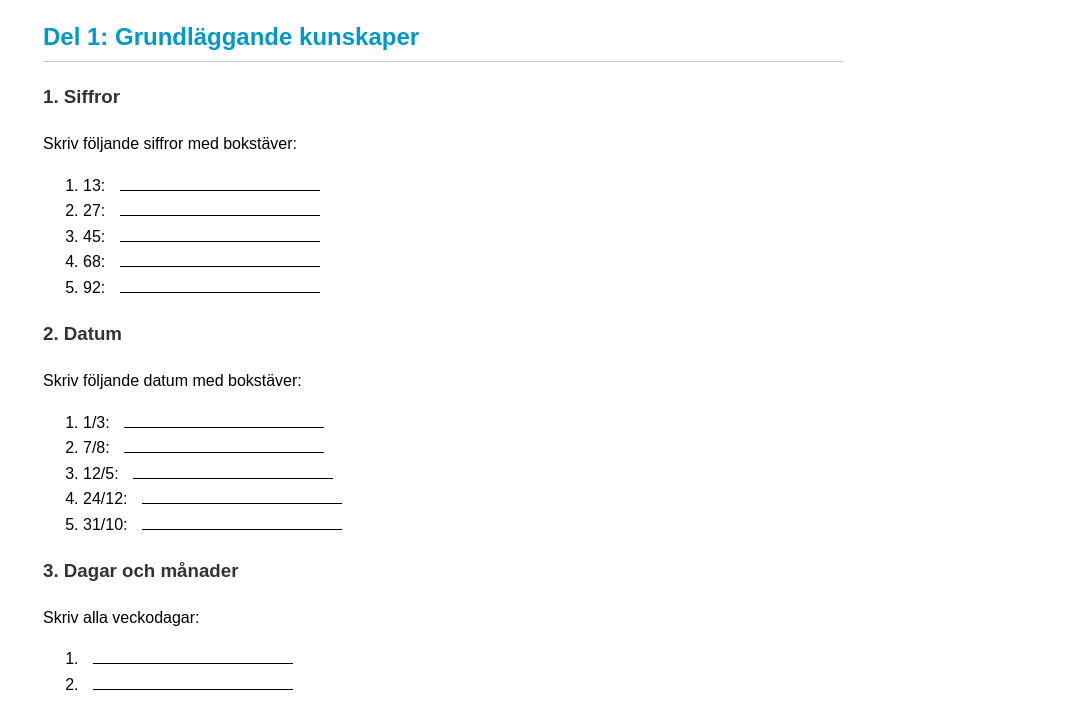
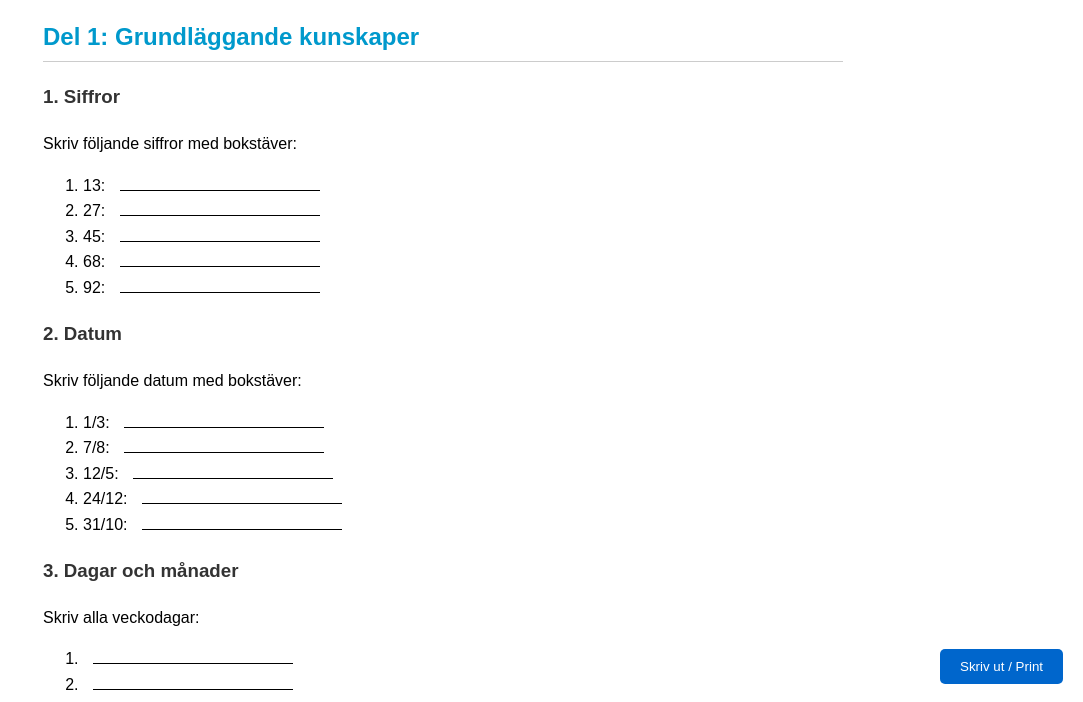
Before and after one commit to JaewooJoung/SFI, a plain HTML site: page test1.htm in a window 1280 px wide. Shown: the part 96-798 px from the top of the page, without its empty margins (197-1280 px from the left). Drawn offline with Linux system fonts and the light colour scheme.

Commit message:
Update test1.htm

```diff
--- a/test1.htm
+++ b/test1.htm
@@ -60,6 +60,11 @@
     </style>
 </head>
 <body>
+
+    <button onclick="window.print()" style="position: fixed; bottom: 20px; right: 20px; padding: 10px 20px; background-color: #0066cc; color: white; border: none; border-radius: 5px; cursor: pointer;">
+    Skriv ut / Print
+</button>
+
     <h1>Test för SFI C nybörjare/fortsättning</h1>
 
     <h2>Del 1: Grundläggande kunskaper</h2>
```
